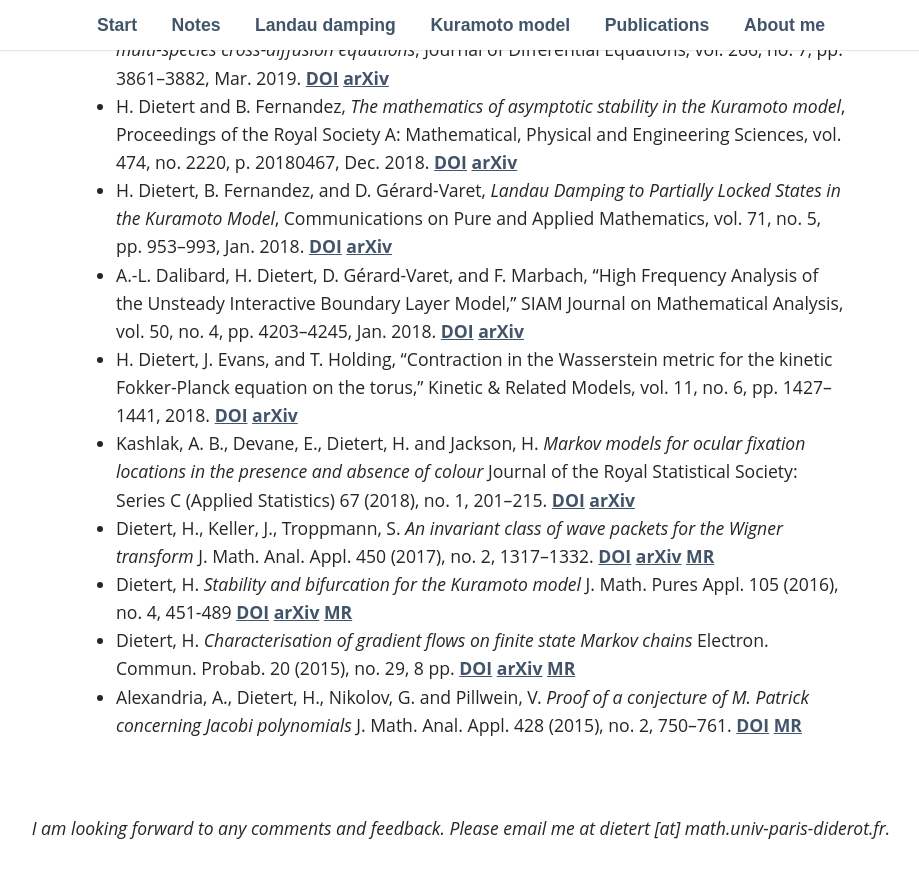
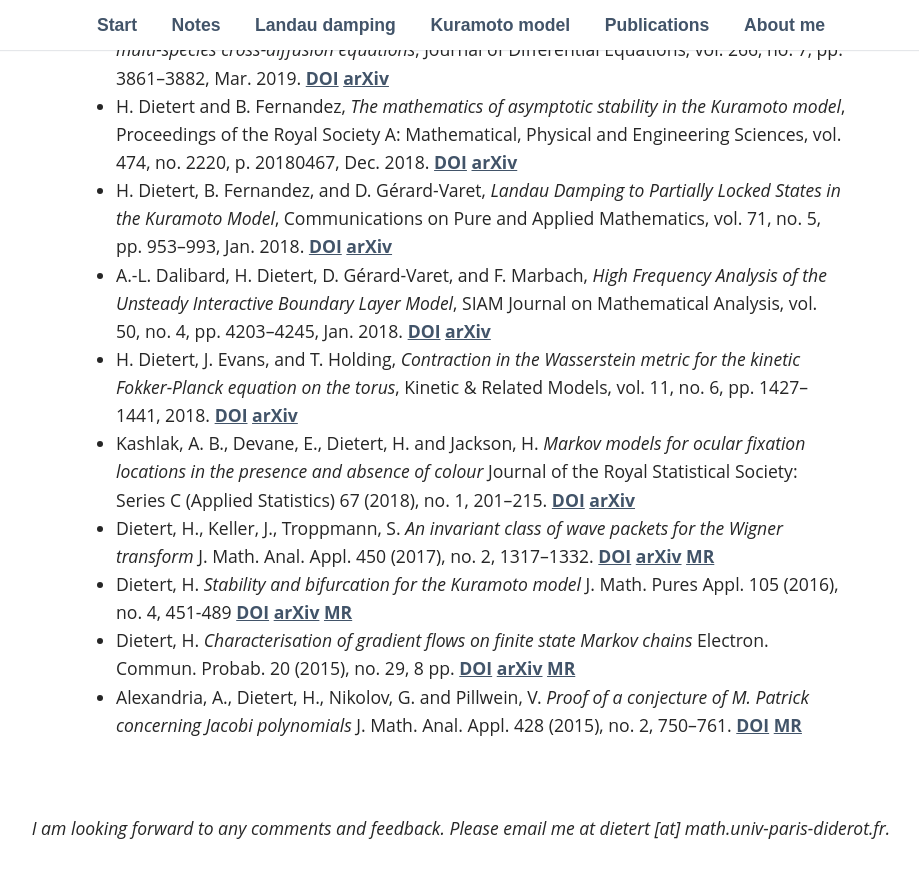
Before and after one commit to hdietert/hdietert.github.io, a Jekyll site: the page built from publications.md, in a window 1280 px wide and 900 px high, scrolled down 1030 px. Shown: the top 878 px of the window, without its empty margins (179-1098 px from the left). Built offline with Jekyll 4.4.1, drawn with Linux system fonts in a browser that asks for light colours.

Commit message:
fix layout

```diff
--- a/publications.md
+++ b/publications.md
@@ -40,15 +40,15 @@ permalink: /publications/
   Jan. 2018.
   [DOI](https://doi.org/10.1002/cpa.21741)
   [arXiv](https://arxiv.org/abs/1606.04470)
-- A.-L. Dalibard, H. Dietert, D. Gérard-Varet, and F. Marbach, “High
+- A.-L. Dalibard, H. Dietert, D. Gérard-Varet, and F. Marbach, *High
   Frequency Analysis of the Unsteady Interactive Boundary Layer
-  Model,” SIAM Journal on Mathematical Analysis, vol. 50, no. 4,
+  Model*, SIAM Journal on Mathematical Analysis, vol. 50, no. 4,
   pp. 4203–4245, Jan. 2018.
   [DOI](https://doi.org/10.1137/17m1157477)
   [arXiv](https://arxiv.org/abs/1710.04510)
-- H. Dietert, J. Evans, and T. Holding, “Contraction in the
+- H. Dietert, J. Evans, and T. Holding, *Contraction in the
   Wasserstein metric for the kinetic Fokker-Planck equation on the
-  torus,” Kinetic & Related Models, vol. 11, no. 6,
+  torus*, Kinetic & Related Models, vol. 11, no. 6,
   pp. 1427–1441, 2018.
   [DOI](https://doi.org/10.3934/krm.2018056)
   [arXiv](http://arxiv.org/abs/1506.06173)
```
